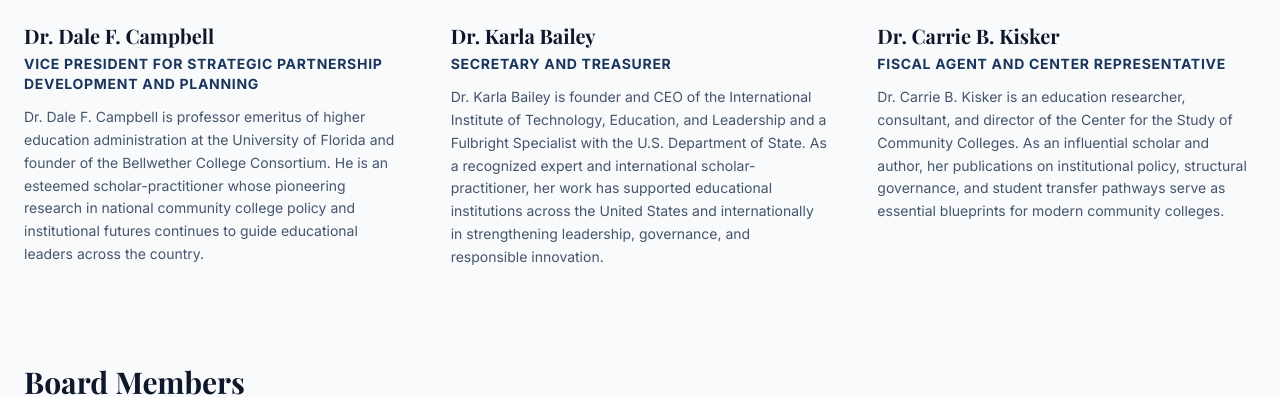
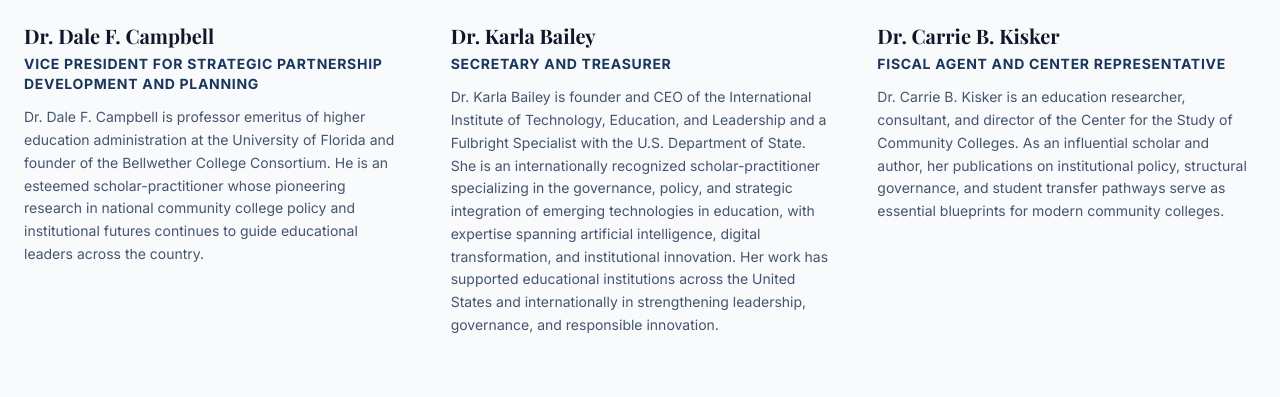
Before and after one commit to Chris7stack/Teli-website, a React (Vite) app: page /about in a window 1280 px wide. Shown: the part 3098-3495 px from the top of the page. Built offline with nearby package versions, Linux system fonts and the light colour scheme; no server answers; a web font is replaced by a local one.

Commit message:
Update About.tsx

```diff
--- a/About.tsx
+++ b/About.tsx
@@ -46,7 +46,7 @@ export default function About() {
     {
       name: "Dr. Karla Bailey",
       role: "Secretary and Treasurer",
-      bio: "Dr. Karla Bailey is founder and CEO of the International Institute of Technology, Education, and Leadership and a Fulbright Specialist with the U.S. Department of State. As a recognized expert and international scholar-practitioner, her work has supported educational institutions across the United States and internationally in strengthening leadership, governance, and responsible innovation.",
+      bio: "Dr. Karla Bailey is founder and CEO of the International Institute of Technology, Education, and Leadership and a Fulbright Specialist with the U.S. Department of State. She is an internationally recognized scholar-practitioner specializing in the governance, policy, and strategic integration of emerging technologies in education, with expertise spanning artificial intelligence, digital transformation, and institutional innovation. Her work has supported educational institutions across the United States and internationally in strengthening leadership, governance, and responsible innovation.",
       img: "https://raw.githubusercontent.com/Chris7stack/Teli-website/813c0684fe46dfe15412d206d35d17d486ae5d8d/public/images/Karla-Bailey.jpg"
     },
     {
```
